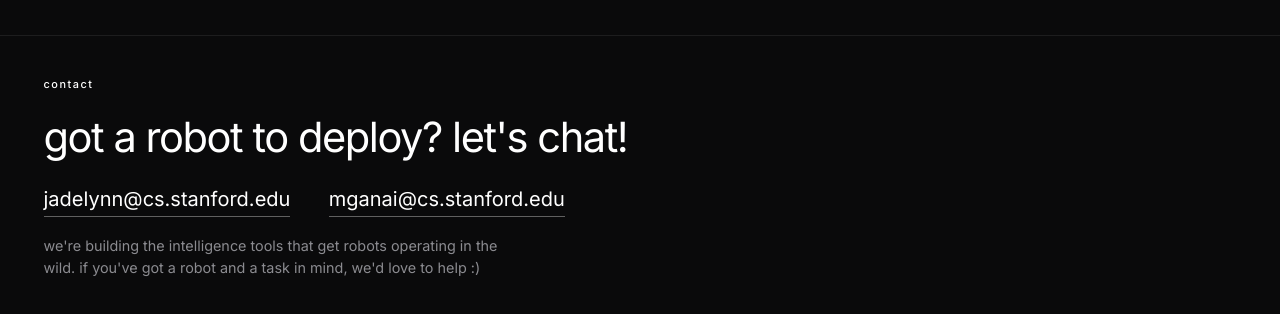
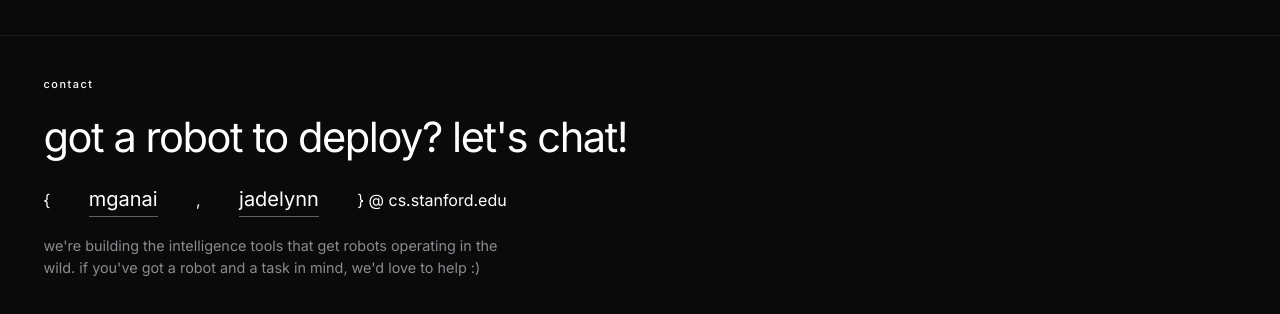
Before and after one commit to saga-research/saga-research.github.io, a plain HTML site: page index.html in a window 1280 px wide. Shown: the part 1231-1545 px from the top of the page. Drawn offline with Linux system fonts and the light colour scheme.

Commit message:
Modify authors' email display format
Updated authors' email links to display names instead of full addresses.

```diff
--- a/index.html
+++ b/index.html
@@ -209,8 +209,8 @@
 
         <!-- authors -->
         <span class="mails" data-mail="authors">
-          <a class="mail lower" href="mailto:jadelynn@cs.stanford.edu">jadelynn@cs.stanford.edu</a>
-          <a class="mail lower" href="mailto:mganai@cs.stanford.edu">mganai@cs.stanford.edu</a>
+          {<a class="mail lower" href="mailto:mganai@cs.stanford.edu">mganai</a>,
+           <a class="mail lower" href="mailto:jadelynn@cs.stanford.edu">jadelynn</a>} @ cs.stanford.edu
         </span>
 
         <!-- shared -->
```
